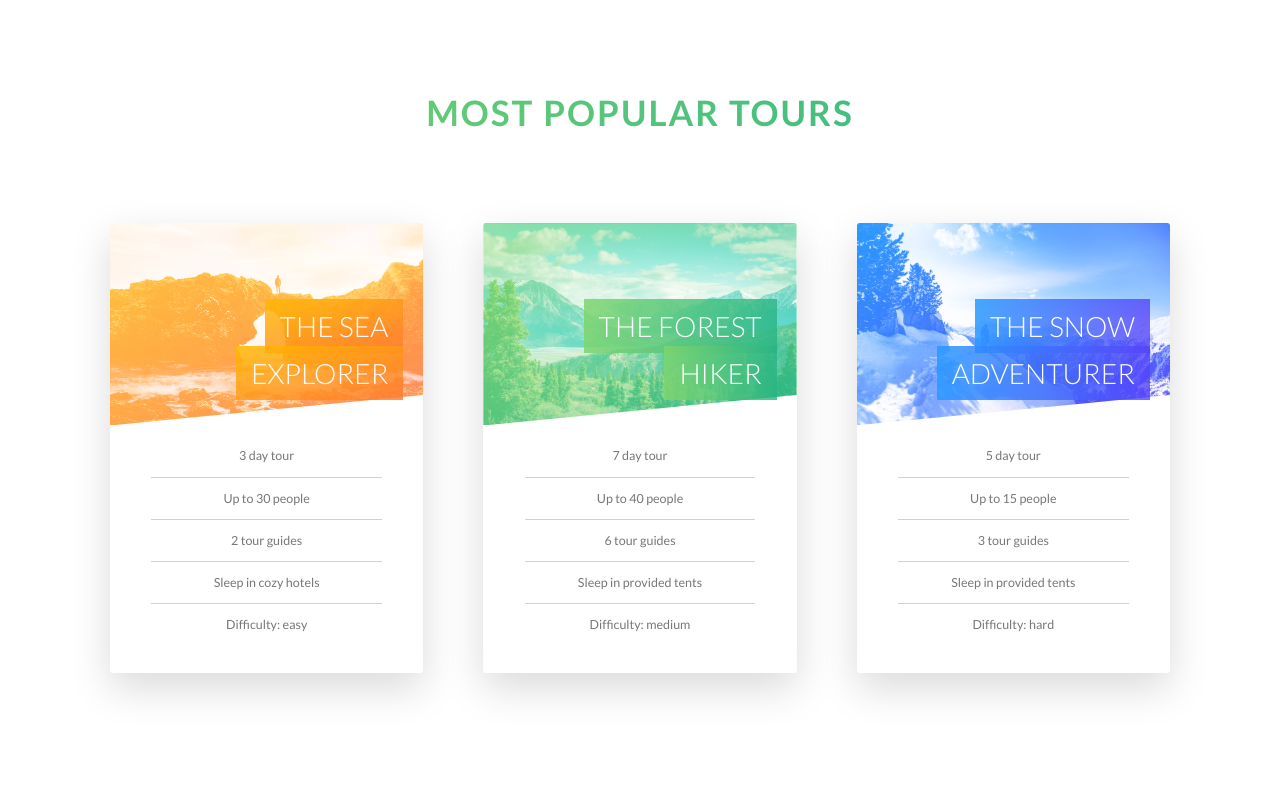
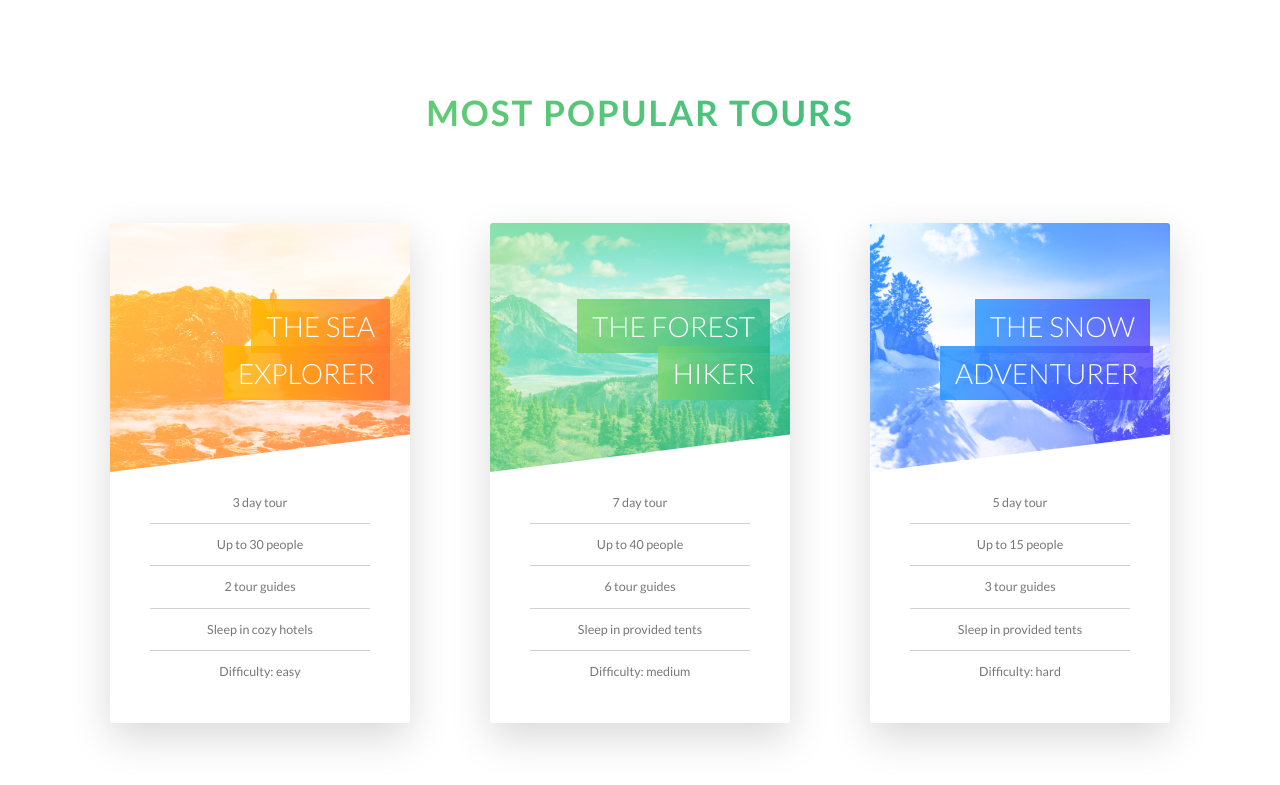
Before and after one commit to PaulGreetham/natours, a React (Create React App) app: page / in a window 1280 px wide. Shown: the part 2195-2980 px from the top of the page. Built offline with nearby package versions, Linux system fonts and the light colour scheme; a web font is replaced by a local one.

Commit message:
tour cards refactored

```diff
--- a/src/components/tours/Tours.scss
+++ b/src/components/tours/Tours.scss
@@ -1,4 +1,16 @@
 @import "../../assets/styles/_variables";
+
+@mixin card-background($color-light, $color-dark, $image-url) {
+  background-image: linear-gradient(to right bottom, $color-light, $color-dark), url($image-url);
+}
+
+@mixin card-back-background($color-light, $color-dark) {
+  background-image: linear-gradient(to right, $color-light, $color-dark);
+}
+
+@mixin card-h4-background($color-light, $color-dark) {
+  background-image: linear-gradient(to right, rgba($color-light, 0.85), rgba($color-dark, 0.8));
+}
 
 .tours {
   background-color: $color-white;
@@ -27,7 +39,7 @@
     display: flex;
     justify-content: space-around;
     padding: 8rem;
-    gap: 6rem;
+    gap: 8rem;
 
     .card {
       perspective: 150rem;
@@ -40,7 +52,7 @@
       .card-inner {
         position: relative;
         width: 100%;
-        height: 45rem;
+        height: 50rem;
         transition: all 0.8s ease;
         transform-style: preserve-3d;
 
@@ -72,67 +84,55 @@
       }
     }
 
+    .card-picture {
+      width: 100%;
+      height: 55%;
+      background-size: cover;
+      background-position: center;
+      background-blend-mode: screen;
+      -webkit-clip-path: polygon(0 0, 100% 0, 100% 85%, 0 100%);
+      clip-path: polygon(0 0, 100% 0, 100% 85%, 0 100%);
+    }
+
     #card-1 {
       .card-inner .card-front {
         .card-picture {
-          width: 100%;
-          height: 45%;
-          background-size: cover;
-          background-position: center;
-          background-blend-mode: screen;
-          background-image: linear-gradient(to right bottom, $color-secondary-light, $color-secondary-dark), url('../../assets/images/nat-5.jpg');
-          -webkit-clip-path: polygon(0 0, 100% 0, 100% 85%, 0 100%);
-          clip-path: polygon(0 0, 100% 0, 100% 85%, 0 100%);
+          @include card-background($color-secondary-light, $color-secondary-dark, '../../assets/images/nat-5.jpg');
         }
       }
       .card-inner .card-back {
-        background-color: $color-primary-dark;
-        background-image: linear-gradient(to right bottom, $color-secondary-light, $color-secondary-dark);
+        @include card-back-background($color-secondary-light, $color-secondary-dark);
       }
       h4 span {
-        background-image: linear-gradient(to right bottom, rgba($color-secondary-light, 0.85), rgba($color-secondary-dark, 0.8));
+        @include card-h4-background($color-secondary-light, $color-secondary-dark);
       }
     }
 
     #card-2 {
       .card-inner .card-front {
         .card-picture {
-          width: 100%;
-          height: 45%;
-          background-size: cover;
-          background-position: center;
-          background-blend-mode: screen;
-          background-image: linear-gradient(to right bottom, $color-primary-light, $color-primary-dark), url('../../assets/images/nat-6.jpg');
-          -webkit-clip-path: polygon(0 0, 100% 0, 100% 85%, 0 100%);
-          clip-path: polygon(0 0, 100% 0, 100% 85%, 0 100%);
+          @include card-background($color-primary-light, $color-primary-dark, '../../assets/images/nat-6.jpg');
         }
       }
       .card-inner .card-back {
-        background-image: linear-gradient(to right, $color-primary-light, $color-primary-dark);
+        @include card-back-background($color-primary-light, $color-primary-dark);
       }
       h4 span {
-        background-image: linear-gradient(to right, rgba($color-primary-light, 0.85), rgba($color-primary-dark, 0.8));
+        @include card-h4-background($color-primary-light, $color-primary-dark);
       }
     }
 
     #card-3 {
       .card-inner .card-front {
         .card-picture {
-          width: 100%;
-          height: 45%;
-          background-size: cover;
-          background-position: center;
-          background-blend-mode: screen;
-          background-image: linear-gradient(to right bottom, $color-tertiary-light, $color-tertiary-dark), url('../../assets/images/nat-7.jpg');
-          -webkit-clip-path: polygon(0 0, 100% 0, 100% 85%, 0 100%);
-          clip-path: polygon(0 0, 100% 0, 100% 85%, 0 100%);
+          @include card-background($color-tertiary-light, $color-tertiary-dark, '../../assets/images/nat-7.jpg');
         }
       }
       .card-inner .card-back {
-        background-image: linear-gradient(to right, $color-tertiary-light, $color-tertiary-dark);
+        @include card-back-background($color-tertiary-light, $color-tertiary-dark);
       }
       h4 span {
-        background-image: linear-gradient(to right, rgba($color-tertiary-light, 0.85), rgba($color-tertiary-dark, 0.8));
+        @include card-h4-background($color-tertiary-light, $color-tertiary-dark);
       }
     }
 
```
